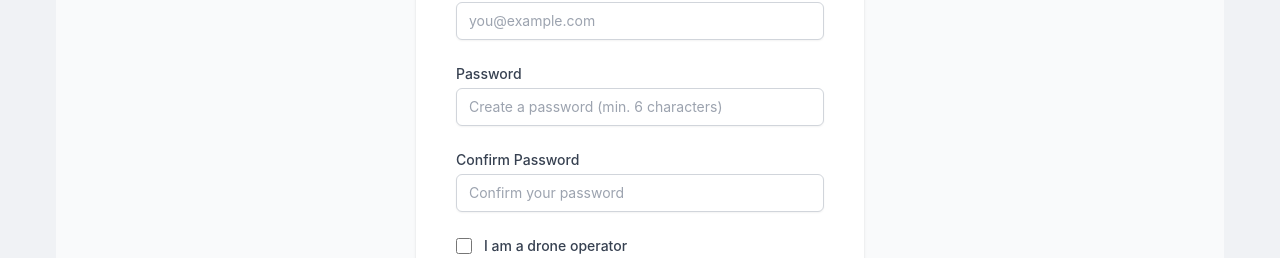
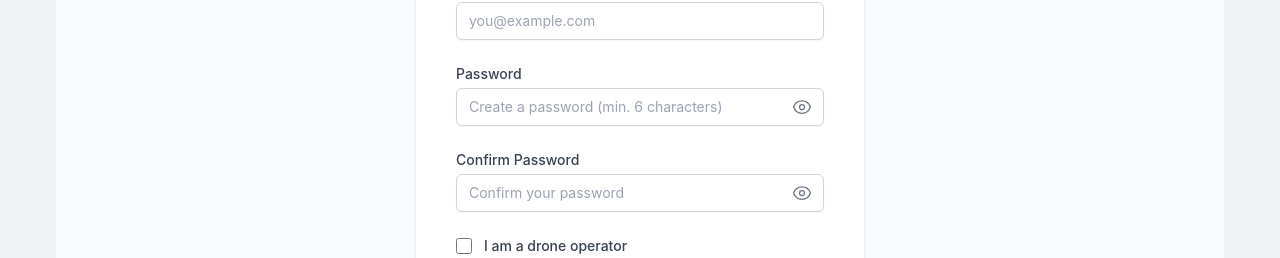
Before and after one commit to TaamirH/AeroAid, a React (Create React App) app: page /register in a window 1280 px wide. Shown: the part 468-726 px from the top of the page. Built offline with nearby package versions, Linux system fonts and the light colour scheme; no server answers.

Commit message:
see password

```diff
--- a/src/pages/Register.js
+++ b/src/pages/Register.js
@@ -17,6 +17,8 @@
   });
   const [loading, setLoading] = useState(false);
   const [locationStatus, setLocationStatus] = useState('idle');
+  const [showPassword, setShowPassword] = useState(false);
+  const [showConfirmPassword, setShowConfirmPassword] = useState(false);
   const { signup } = useAuth();
   const navigate = useNavigate();
 
@@ -26,6 +28,14 @@
       ...prev,
       [name]: type === 'checkbox' ? checked : value
     }));
+  };
+
+  const togglePasswordVisibility = () => {
+    setShowPassword(!showPassword);
+  };
+
+  const toggleConfirmPasswordVisibility = () => {
+    setShowConfirmPassword(!showConfirmPassword);
   };
 
   const handleGetLocation = async () => {
@@ -134,19 +144,36 @@
               <label htmlFor="password" className="block text-sm font-medium text-gray-700">
                 Password
               </label>
-              <div className="mt-1">
+              <div className="mt-1 relative">
                 <input
                   id="password"
                   name="password"
-                  type="password"
+                  type={showPassword ? "text" : "password"}
                   autoComplete="new-password"
                   required
                   value={formData.password}
                   onChange={handleChange}
                   minLength={6}
-                  className="appearance-none block w-full px-3 py-2 border border-gray-300 rounded-md shadow-sm placeholder-gray-400 focus:outline-none focus:ring-blue-500 focus:border-blue-500 sm:text-sm"
+                  className="appearance-none block w-full px-3 py-2 border border-gray-300 rounded-md shadow-sm placeholder-gray-400 focus:outline-none focus:ring-blue-500 focus:border-blue-500 sm:text-sm pr-10"
                   placeholder="Create a password (min. 6 characters)"
                 />
+                <button
+                  type="button"
+                  className="absolute inset-y-0 right-0 pr-3 flex items-center text-gray-500 hover:text-gray-700 focus:outline-none"
+                  onClick={togglePasswordVisibility}
+                  tabIndex="-1"
+                >
+                  {showPassword ? (
+                    <svg xmlns="http://www.w3.org/2000/svg" fill="none" viewBox="0 0 24 24" strokeWidth={1.5} stroke="currentColor" className="w-5 h-5">
+                      <path strokeLinecap="round" strokeLinejoin="round" d="M3.98 8.223A10.477 10.477 0 001.934 12C3.226 16.338 7.244 19.5 12 19.5c.993 0 1.953-.138 2.863-.395M6.228 6.228A10.45 10.45 0 0112 4.5c4.756 0 8.773 3.162 10.065 7.498a10.523 10.523 0 01-4.293 5.774M6.228 6.228L3 3m3.228 3.228l3.65 3.65m7.894 7.894L21 21m-3.228-3.228l-3.65-3.65m0 0a3 3 0 10-4.243-4.243m4.242 4.242L9.88 9.88" />
+                    </svg>
+                  ) : (
+                    <svg xmlns="http://www.w3.org/2000/svg" fill="none" viewBox="0 0 24 24" strokeWidth={1.5} stroke="currentColor" className="w-5 h-5">
+                      <path strokeLinecap="round" strokeLinejoin="round" d="M2.036 12.322a1.012 1.012 0 010-.639C3.423 7.51 7.36 4.5 12 4.5c4.638 0 8.573 3.007 9.963 7.178.07.207.07.431 0 .639C20.577 16.49 16.64 19.5 12 19.5c-4.638 0-8.573-3.007-9.963-7.178z" />
+                      <path strokeLinecap="round" strokeLinejoin="round" d="M15 12a3 3 0 11-6 0 3 3 0 016 0z" />
+                    </svg>
+                  )}
+                </button>
               </div>
             </div>
 
@@ -154,19 +181,36 @@
               <label htmlFor="confirmPassword" className="block text-sm font-medium text-gray-700">
                 Confirm Password
               </label>
-              <div className="mt-1">
+              <div className="mt-1 relative">
                 <input
                   id="confirmPassword"
                   name="confirmPassword"
-                  type="password"
+                  type={showConfirmPassword ? "text" : "password"}
                   autoComplete="new-password"
                   required
                   value={formData.confirmPassword}
                   onChange={handleChange}
                   minLength={6}
-                  className="appearance-none block w-full px-3 py-2 border border-gray-300 rounded-md shadow-sm placeholder-gray-400 focus:outline-none focus:ring-blue-500 focus:border-blue-500 sm:text-sm"
+                  className="appearance-none block w-full px-3 py-2 border border-gray-300 rounded-md shadow-sm placeholder-gray-400 focus:outline-none focus:ring-blue-500 focus:border-blue-500 sm:text-sm pr-10"
                   placeholder="Confirm your password"
                 />
+                <button
+                  type="button"
+                  className="absolute inset-y-0 right-0 pr-3 flex items-center text-gray-500 hover:text-gray-700 focus:outline-none"
+                  onClick={toggleConfirmPasswordVisibility}
+                  tabIndex="-1"
+                >
+                  {showConfirmPassword ? (
+                    <svg xmlns="http://www.w3.org/2000/svg" fill="none" viewBox="0 0 24 24" strokeWidth={1.5} stroke="currentColor" className="w-5 h-5">
+                      <path strokeLinecap="round" strokeLinejoin="round" d="M3.98 8.223A10.477 10.477 0 001.934 12C3.226 16.338 7.244 19.5 12 19.5c.993 0 1.953-.138 2.863-.395M6.228 6.228A10.45 10.45 0 0112 4.5c4.756 0 8.773 3.162 10.065 7.498a10.523 10.523 0 01-4.293 5.774M6.228 6.228L3 3m3.228 3.228l3.65 3.65m7.894 7.894L21 21m-3.228-3.228l-3.65-3.65m0 0a3 3 0 10-4.243-4.243m4.242 4.242L9.88 9.88" />
+                    </svg>
+                  ) : (
+                    <svg xmlns="http://www.w3.org/2000/svg" fill="none" viewBox="0 0 24 24" strokeWidth={1.5} stroke="currentColor" className="w-5 h-5">
+                      <path strokeLinecap="round" strokeLinejoin="round" d="M2.036 12.322a1.012 1.012 0 010-.639C3.423 7.51 7.36 4.5 12 4.5c4.638 0 8.573 3.007 9.963 7.178.07.207.07.431 0 .639C20.577 16.49 16.64 19.5 12 19.5c-4.638 0-8.573-3.007-9.963-7.178z" />
+                      <path strokeLinecap="round" strokeLinejoin="round" d="M15 12a3 3 0 11-6 0 3 3 0 016 0z" />
+                    </svg>
+                  )}
+                </button>
               </div>
             </div>
 
```
